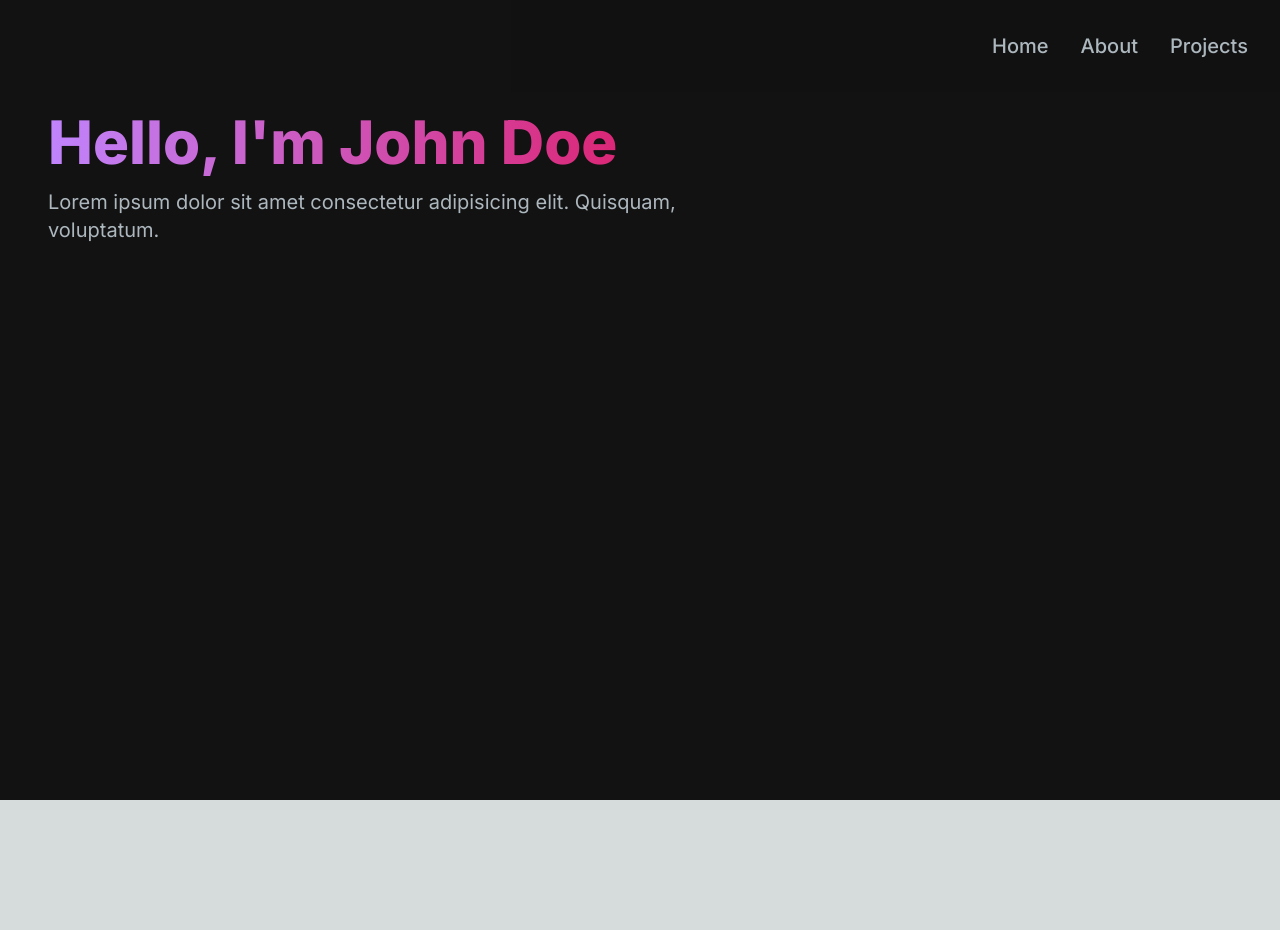
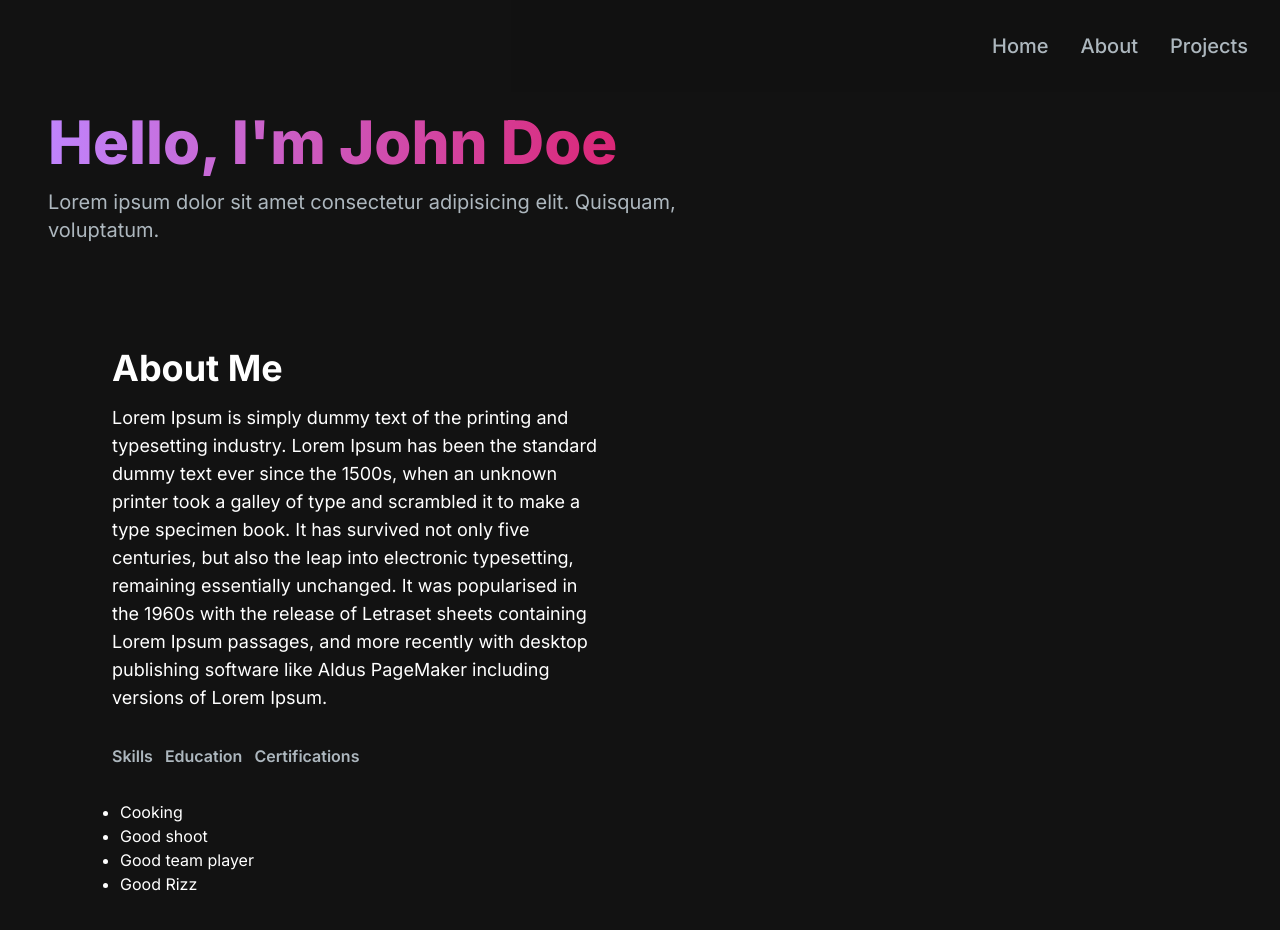
Before and after one commit to TheoEwzZer/workshop-portfolio, a Next.js app: page / in a window 1280 px wide. Shown: the top 930 px of the page. Before the commit the page ends 800 px from the top, so only its background shows below. Built offline with nearby package versions, Linux system fonts and the light colour scheme.

Commit message:
feat: add about section

```diff
--- a/src/app/page.js
+++ b/src/app/page.js
@@ -1,5 +1,6 @@
 import HeaderSection from "@/components/HeaderSection";
 import Navbar from "@/components/Navbar";
+import AboutSection from "@/components/AboutSection";
 
 export default function Home() {
   return (
@@ -7,6 +8,7 @@ export default function Home() {
       <Navbar />
       <div className="container mx-auto px-12 py-24">
         <HeaderSection />
+        <AboutSection />
       </div>
     </main>
   );
--- /dev/null
+++ b/src/components/AboutSection.jsx
@@ -0,0 +1,85 @@
+"use client";
+
+import React, { useState } from "react";
+
+const TAB_DATA = [
+  {
+    title: "Skills",
+    id: "skills",
+    content: (
+      <ul className="list-disc pl-2">
+        <li>Cooking</li>
+        <li>Good shoot</li>
+        <li>Good team player</li>
+        <li>Good Rizz</li>
+      </ul>
+    ),
+  },
+  {
+    title: "Education",
+    id: "education",
+    content: (
+      <ul className="list-disc pl-2">
+        <li>Epitech Marseille</li>
+      </ul>
+    ),
+  },
+  {
+    title: "Certifications",
+    id: "certifications",
+    content: (
+      <ul className="list-disc pl-2">
+        <li>PIX</li>
+        <li>TEPITECH (200/900)</li>
+      </ul>
+    ),
+  },
+];
+
+const AboutSection = () => {
+  const [tab, setTab] = useState("skills");
+
+  const handleTabChange = (id) => {
+    setTab(id);
+  };
+
+  return (
+    <section className="text-white">
+      <div className="gap-8 items-center py-8 px-4 xl:gap-16 md:grid md:grid-cols-2 sm:py-16 lg:px-16">
+        <div className="mt-4 md:mt-0 text-left flex flex-col h-full">
+          <h2 className="text-4xl font-bold text-white mb-4">About Me</h2>
+          <p className="text-white text-base md:text-lg">
+            Lorem Ipsum is simply dummy text of the printing and typesetting industry.
+            Lorem Ipsum has been the standard dummy text ever since the 1500s, when an
+            unknown printer took a galley of type and scrambled it to make a type specimen
+            book. It has survived not only five centuries, but also the leap into
+            electronic typesetting, remaining essentially unchanged. It was popularised in
+            the 1960s with the release of Letraset sheets containing Lorem Ipsum passages,
+            and more recently with desktop publishing software like Aldus PageMaker
+            including versions of Lorem Ipsum.
+          </p>
+          <div className="flex flex-row justify-start mt-8">
+            <button onClick={() => handleTabChange("skills")}>
+              <p className={`mr-3 font-semibold text-[#ADB7BE] hover:text-white`}>
+                Skills
+              </p>
+            </button>
+            <button onClick={() => handleTabChange("education")}>
+              <p className={`mr-3 font-semibold text-[#ADB7BE] hover:text-white`}>
+                Education
+              </p>
+            </button>
+            <button onClick={() => handleTabChange("certifications")}>
+              <p className={`mr-3 font-semibold text-[#ADB7BE] hover:text-white`}>
+                Certifications
+              </p>
+            </button>
+          </div>
+          <div className="mt-8">{TAB_DATA.find((t) => t.id === tab).content}</div>
+        </div>
+      </div>
+    </section>
+  );
+};
+
+export default AboutSection;
```
